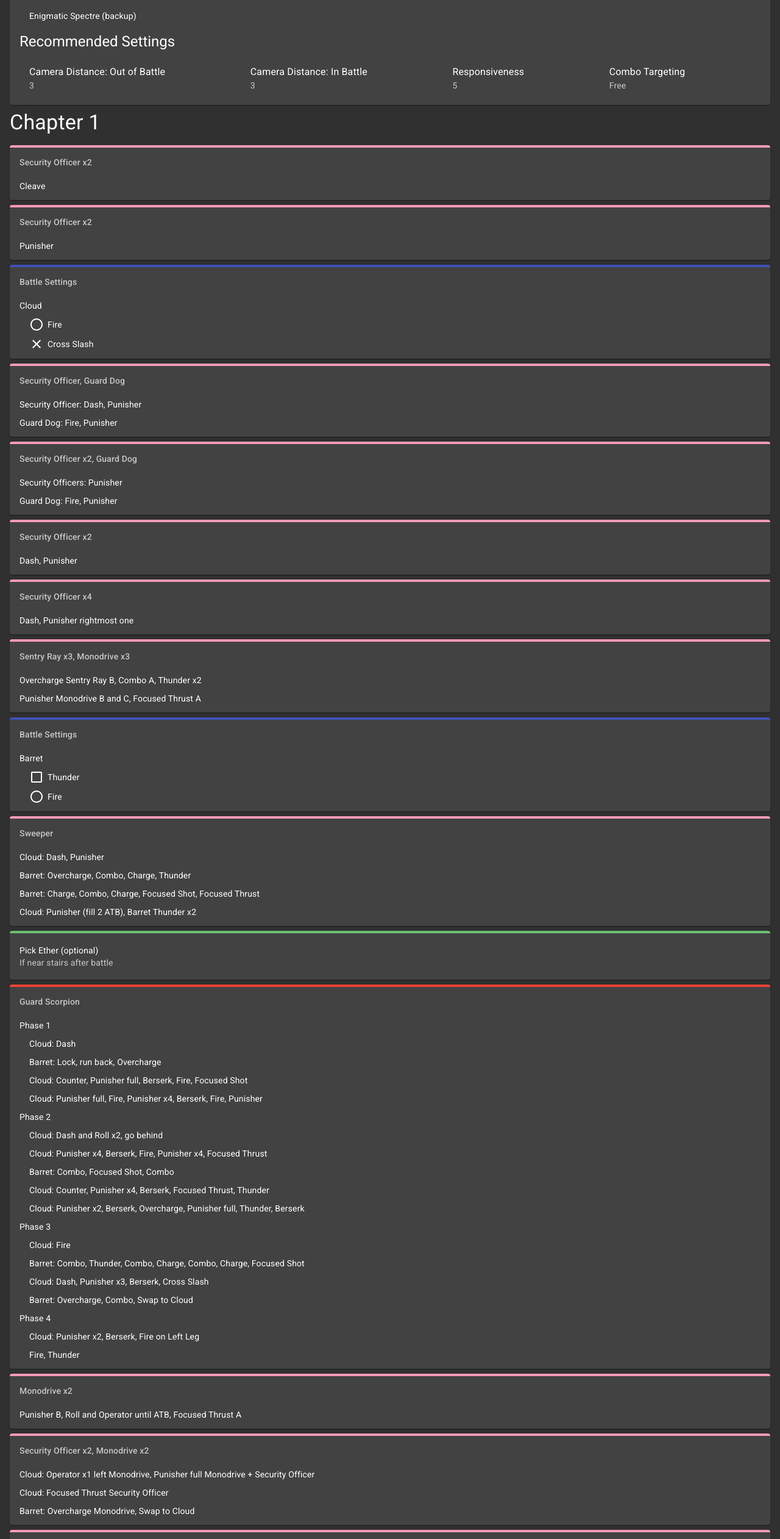
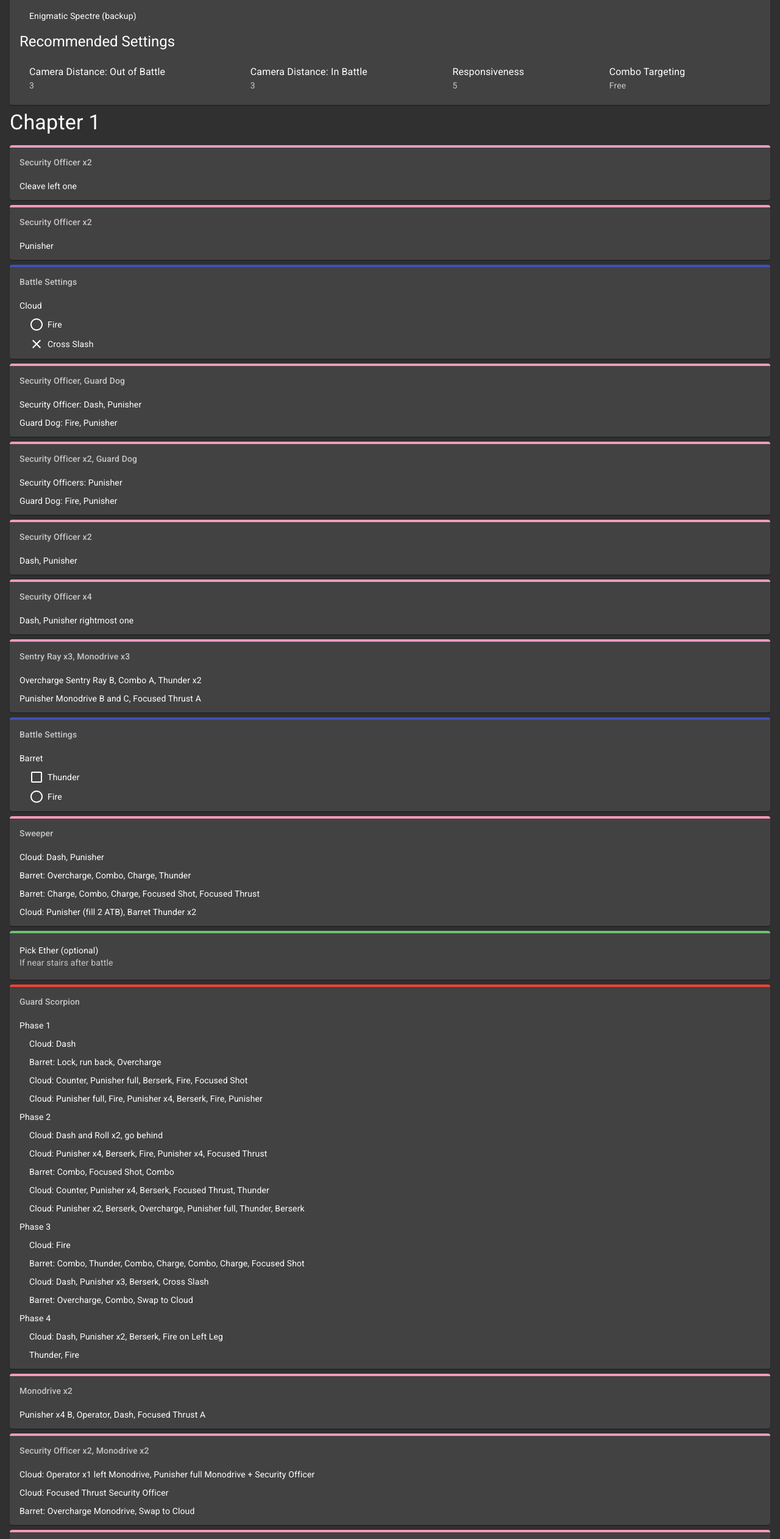
Before and after one commit to fhelwanger/ff7r-speedrun-notes, a React (Create React App) app: page / in a window 1280 px wide. Shown: the part 1867-4390 px from the top of the page at 61% size. Built offline with nearby package versions, Linux system fonts and the light colour scheme.

Commit message:
Chapter 1 review

```diff
--- a/src/routes/any-nmg-normal/Chapter1.tsx
+++ b/src/routes/any-nmg-normal/Chapter1.tsx
@@ -9,7 +9,10 @@ import Pick from "../../components/Pick";
 function Chapter1() {
   return (
     <Chapter number={1}>
-      <Encounter enemies="Security Officer x2" instructions={["Cleave"]} />
+      <Encounter
+        enemies="Security Officer x2"
+        instructions={["Cleave left one"]}
+      />
       <Encounter enemies="Security Officer x2" instructions={["Punisher"]} />
       <Menu>
         <BattleSettings
@@ -110,14 +113,15 @@ function Chapter1() {
             "Cloud: Dash, Punisher x3, Berserk, Cross Slash",
             "Barret: Overcharge, Combo, Swap to Cloud",
           ],
-          ["Cloud: Punisher x2, Berserk, Fire on Left Leg", "Fire, Thunder"],
+          [
+            "Cloud: Dash, Punisher x2, Berserk, Fire on Left Leg",
+            "Thunder, Fire",
+          ],
         ]}
       />
       <Encounter
         enemies="Monodrive x2"
-        instructions={[
-          "Punisher B, Roll and Operator until ATB, Focused Thrust A",
-        ]}
+        instructions={["Punisher x4 B, Operator, Dash, Focused Thrust A"]}
       />
       <Encounter
         enemies="Security Officer x2, Monodrive x2"
```
